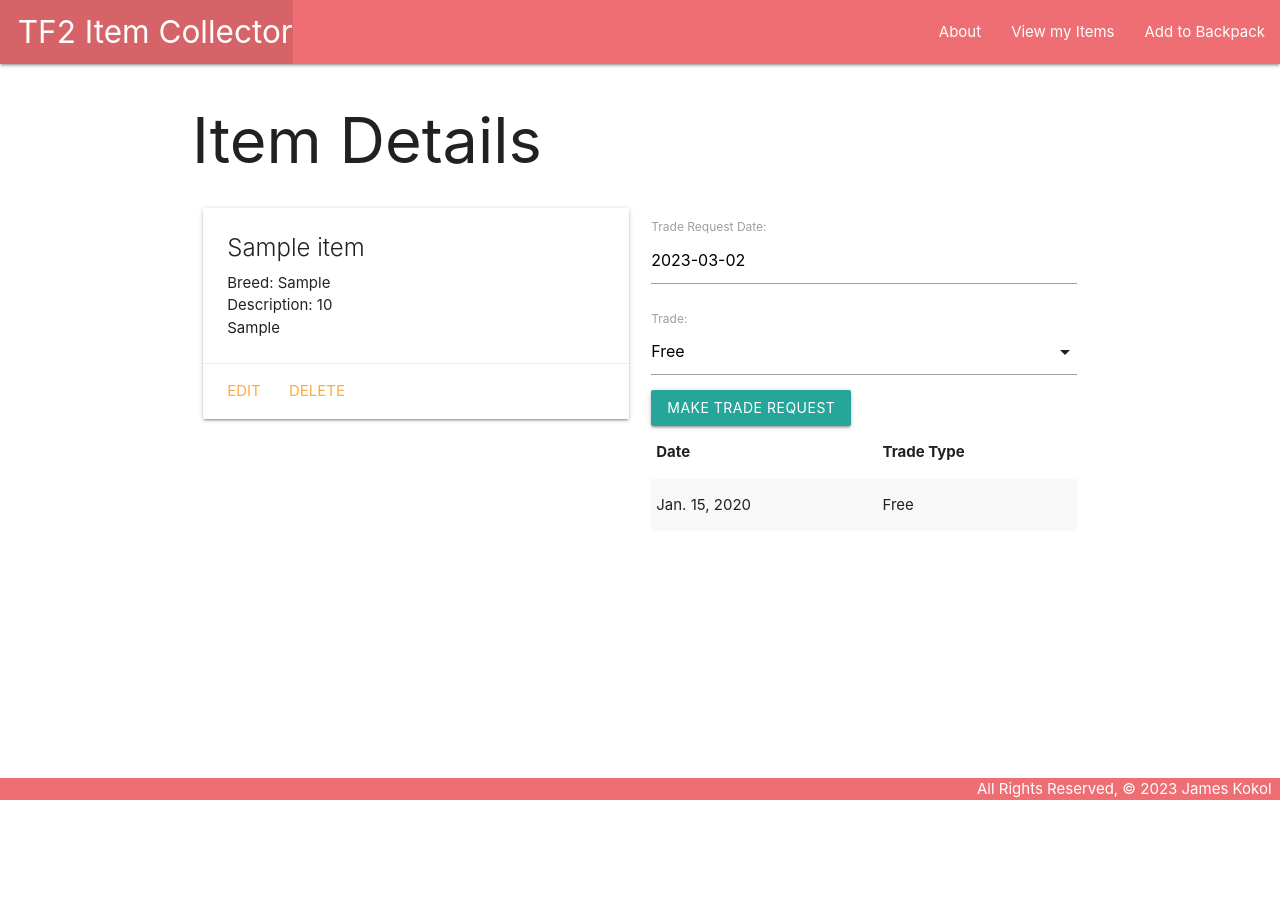
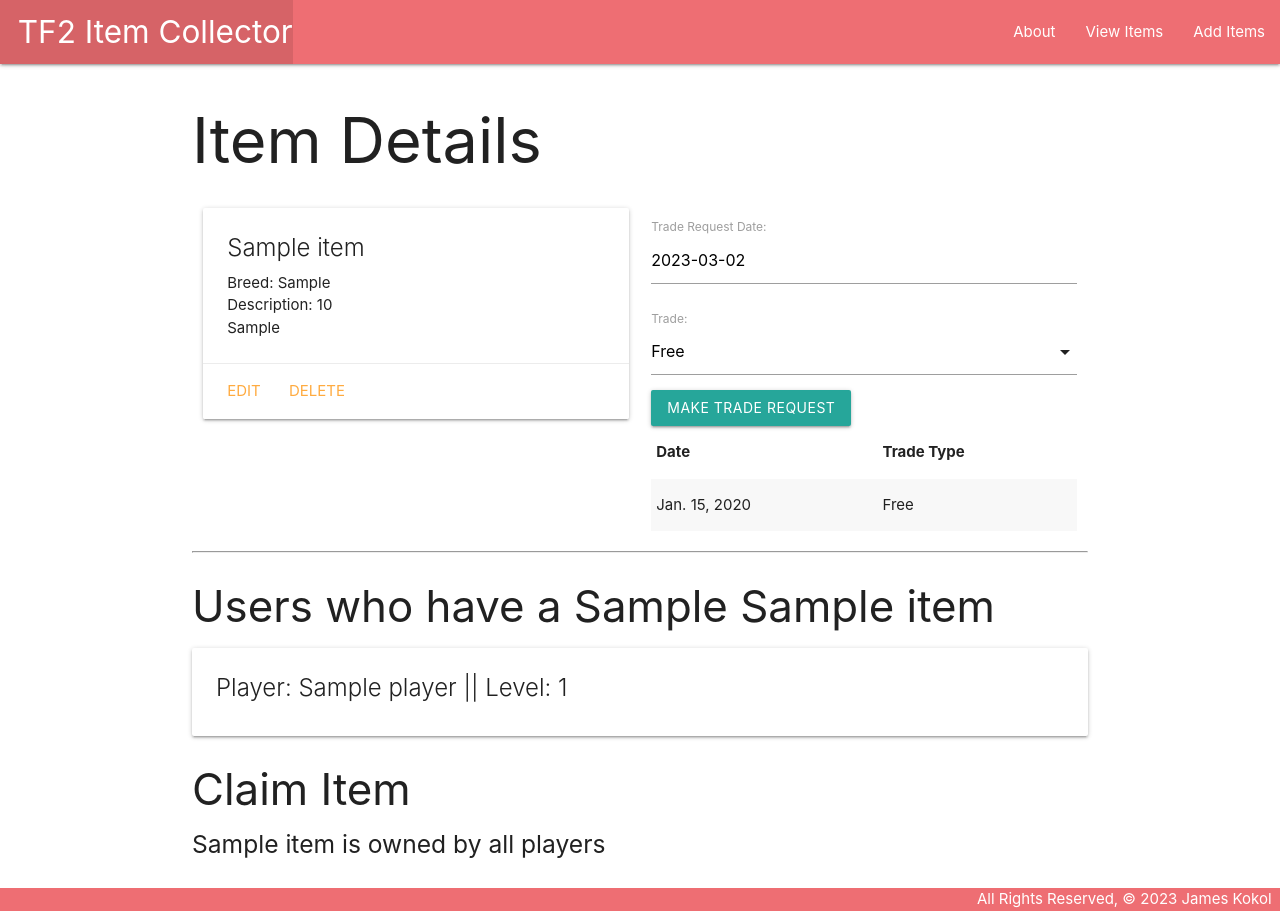
Before and after one commit to Jkokol2000/tf2collector, a Django app: page /items/1/ in a window 1280 px wide. Before the commit the page ends 800 px from the top, so only its background shows below. Run offline with Django 4.2, Linux system fonts and the light colour scheme; tables that the repository leaves empty hold one stand-in row (values such as "Sample post").

Commit message:
Added ability to add players who own items to item lists

```diff
--- a/main_app/admin.py
+++ b/main_app/admin.py
@@ -1,6 +1,7 @@
 from django.contrib import admin
-from .models import Item, Request
+from .models import Item, Request, Player
 
 # Register your models here.
 admin.site.register(Item)
 admin.site.register(Request)
+admin.site.register(Player)
--- a/main_app/models.py
+++ b/main_app/models.py
@@ -7,11 +7,21 @@
 )
 
 # Create your models here.
+class Player(models.Model):
+    name = models.CharField(max_length=50)
+    level = models.IntegerField(max_length=50)
+
+    def __str__(self):
+        return self.name
+    def get_absolute_url(self):
+        return reverse("players_detail", kwargs={"pk": self.pk})
+
 class Item(models.Model):
     name = models.CharField(max_length=100)
     quality = models.CharField(max_length=100)
     effect = models.TextField(max_length=250)
     amount = models.IntegerField()
+    players = models.ManyToManyField(Player)
 
     def __str__(self):
         return self.name
--- a/main_app/templates/base.html
+++ b/main_app/templates/base.html
@@ -19,8 +19,8 @@
         </ul>
         <ul class="right">
           <li><a href="{% url 'about'%}">About</a></li>
-          <li><a href="{% url 'index'%}">View my Items</a></li>
-          <li><a href="{% url 'item_create' %}">Add to Backpack</a></li>
+          <li><a href="{% url 'index'%}">View Items</a></li>
+          <li><a href="{% url 'item_create' %}">Add Items</a></li>
         </ul>
       </div>
 
--- a/main_app/templates/items/details.html
+++ b/main_app/templates/items/details.html
@@ -45,6 +45,48 @@
   </div>
   <!-- New Markup Above -->
 </div>
+<!-- This is all new markup to be added just above the <script> tag -->
+<hr>
+<div class="row">
+      <div class="">
+        <h3>Users who have a {{ item.quality }} {{ item.name }}</h3>
+        {% if item.players.count %}
+          {% for player in item.players.all %}
+            <div class="card">
+              <div class="card-content">
+                <span class="card-title">
+                  Player: {{player.name}} || Level: {{player.level}}
+                </span>
+              </div>
+            </div>
+          {% endfor %}
+        {% else %}
+          <h5>No One! Be the First!</h5>
+        {% endif %}
+      </div>
+      <!-- Available toys will come after this line -->
+      <h3>Claim Item</h3>
+      {% if players.count %}
+        {% for player in players.all %}
+        <div class="card">
+            <div class="card-content">
+              <span class="card-title">
+                Player: {{player.name}} || Level: {{player.level}}
+              </span>
+            </div>
+            <div class="card-action">
+                <form action="{% url 'assoc_player' item.id player.id %}" method="POST">
+                  {% csrf_token %}
+                  <button type="submit" class="btn">Add</button>
+                </form>
+              </div>
+            </div>
+          {% endfor %}
+        {% else %}
+          <h5>{{item.name}} is owned by all players</h5>
+        {% endif %}
+      </div>
+    </div>
 <script>
     const dateEl = document.getElementById('id_date');
     // M is Materialize's global variable
--- a/main_app/urls.py
+++ b/main_app/urls.py
@@ -10,4 +10,10 @@
     path('items/<int:pk>/update/', views.ItemUpdate.as_view(), name='item_update'),
     path('items/<int:pk>/delete/', views.ItemDelete.as_view(), name='item_delete'),
     path('cats/<int:item_id>/add_request/', views.add_request, name='add_request'),
+    path('players/<int:item_id>/assoc_player/<int:player_id>/', views.assoc_player, name='assoc_player'),
+    path('players/', views.PlayerList.as_view(), name = 'players_index'),
+    path('players/<int:pk>/', views.PlayerDetail.as_view(), name = 'players_detail'),
+    path('players/create/', views.PlayerCreate.as_view(), name = 'players_create'),
+    path('players/<int:pk>/update/', views.PlayerUpdate.as_view(), name = 'players_update'),
+    path('players/<int:pk>/delete/', views.PlayerDelete.as_view(), name = 'players_delete'),
 ]
--- a/main_app/views.py
+++ b/main_app/views.py
@@ -1,6 +1,7 @@
 from django.shortcuts import render, redirect
-from django.views.generic.edit import CreateView, UpdateView, DeleteView
-from .models import Item
+from django.views.generic.edit import *
+from django.views.generic import *
+from .models import Item, Player
 from .forms import RequestForm
 
 # Define the home view
@@ -17,8 +18,10 @@
   })
 def items_detail(request, item_id):
     item = Item.objects.get(id=item_id)
+    id_list = item.players.all().values_list('id')
+    unassigned_players = Player.objects.exclude(id__in=id_list)
     request_form = RequestForm()
-    return render(request, 'items/details.html', { 'item' : item, 'request_form': request_form})
+    return render(request, 'items/details.html', { 'item' : item, 'request_form': request_form, 'players': unassigned_players})
 def add_request(request, item_id):
     form = RequestForm(request.POST)
     if form.is_valid():
@@ -26,7 +29,9 @@
         new_request.item_id = item_id
         new_request.save()
     return redirect('item', item_id=item_id)
-
+def assoc_player(request, player_id, item_id):
+    Item.objects.get(id=item_id).players.add(player_id)
+    return redirect('item', item_id=item_id)
 class ItemCreate(CreateView):
     model = Item
     fields = '__all__'
@@ -37,3 +42,16 @@
 class ItemDelete(DeleteView):
     model = Item
     success_url = '/items'
+class PlayerList(ListView):
+    model = Player
+class PlayerDetail(DetailView):
+    model = Player
+class PlayerCreate(CreateView):
+    model = Player
+    fields = '__all__'
+class PlayerUpdate(UpdateView):
+    model = Player
+    fields = '__all__'
+class PlayerDelete(DeleteView):
+    model = Player
+    success_url = '/players'
```
Also changed, not shown: main_app/migrations/0003_player_alter_request_options_alter_request_date.py (added), main_app/migrations/0004_item_players.py (added).
